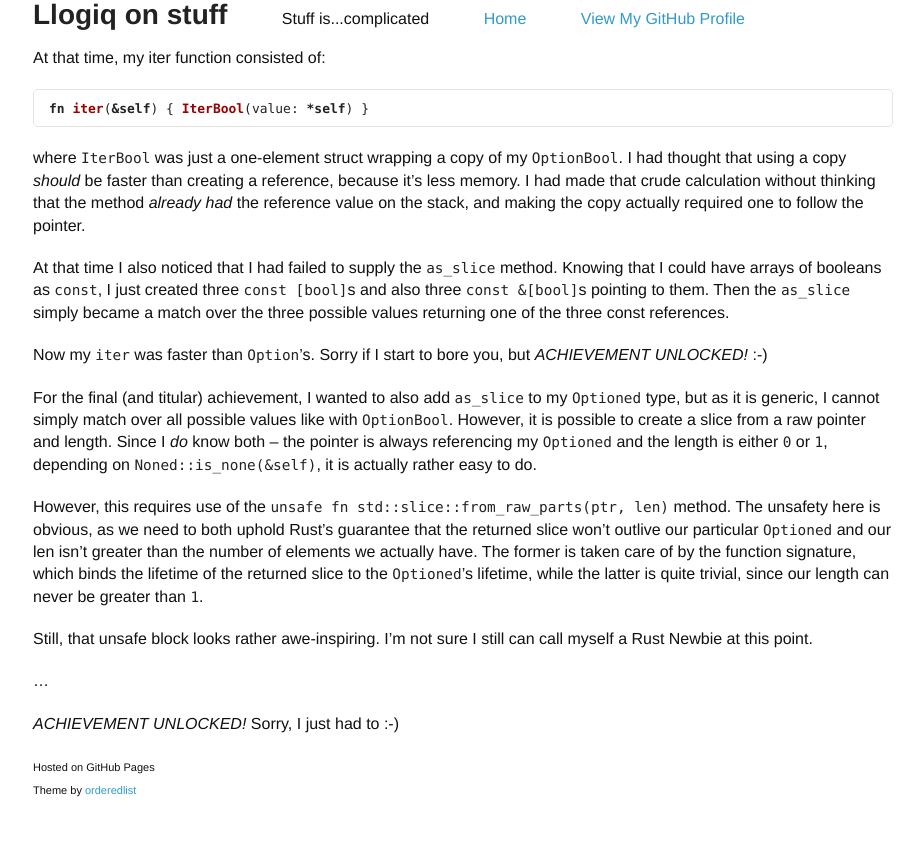
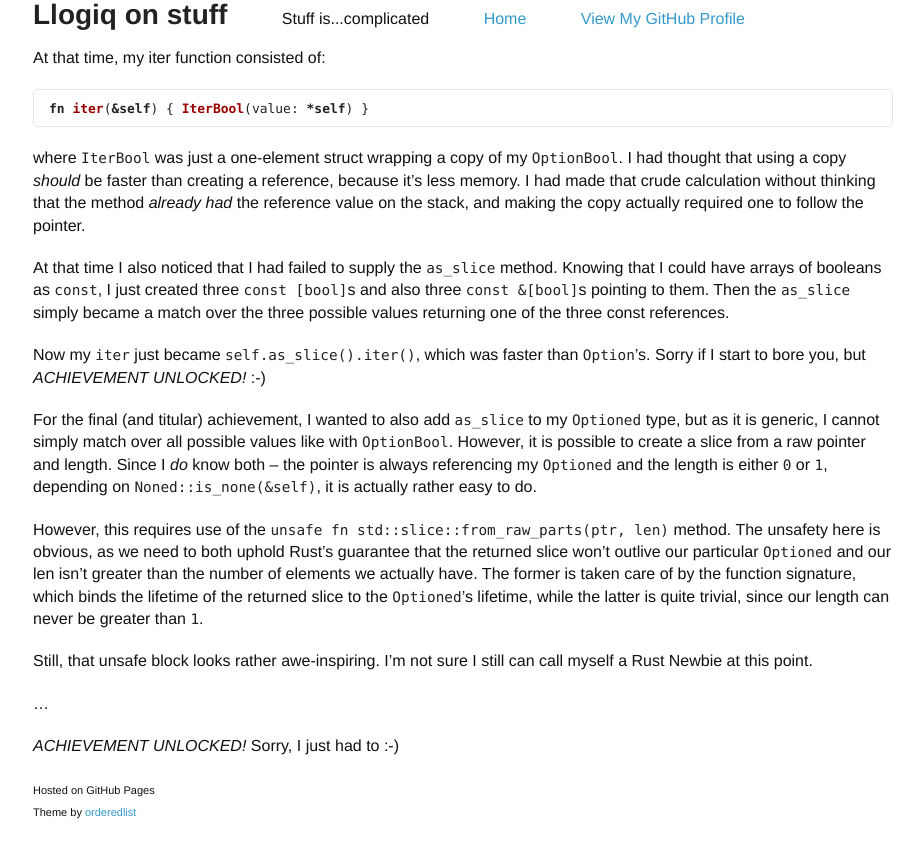
Before and after one commit to llogiq/llogiq.github.io, a Jekyll site: the page built from _posts/2015-07-23-unsafe.md, in a window 1280 px wide and 900 px high, scrolled down 1116 px. Shown: the top 858 px of the window, without its empty margins (177-1101 px from the left). Built offline with Jekyll 4.4.1, drawn with Linux system fonts in a browser that asks for light colours.

Commit message:
Added changed iter-implementation

```diff
--- a/_posts/2015-07-23-unsafe.md
+++ b/_posts/2015-07-23-unsafe.md
@@ -86,8 +86,9 @@ created three `const [bool]`s and also three `const &[bool]`s pointing
 to them. Then the `as_slice` simply became a match over the three
 possible values returning one of the three const references.
 
-Now my `iter` was faster than `Option`'s. Sorry if I start to bore you,
-but *ACHIEVEMENT UNLOCKED!* :-)
+Now my `iter` just became `self.as_slice().iter()`, which was faster
+than `Option`'s. Sorry if I start to bore you, but
+*ACHIEVEMENT UNLOCKED!* :-)
 
 For the final (and titular) achievement, I wanted to also add
 `as_slice` to my `Optioned` type, but as it is generic, I cannot simply
```
